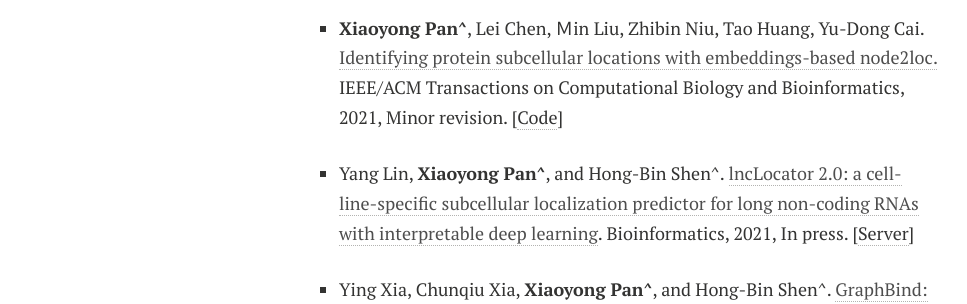
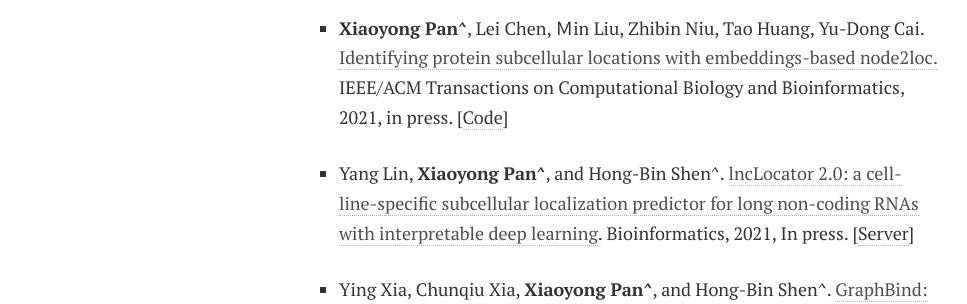
Before and after one commit to xypan1232/xypan1232.github.io, a Jekyll site: the page built from publications.md, in a window 1280 px wide and 900 px high. Shown: the part 407-711 px from the top of the window, without its empty margins (21-988 px from the left). Built offline with Jekyll 4.4.1, drawn with Linux system fonts in a browser that asks for light colours; nearby versions of some CDN libraries; Markdown is read by kramdown in place of the engine named in the settings.

Commit message:
Update publications.md

```diff
--- a/publications.md
+++ b/publications.md
@@ -15,7 +15,7 @@ Cheng-Peng Zhou, Di Wang, <b>Xiaoyong Pan</b>, and Hong-Bin Shen. Protein struct
 International Journal of Molecular Sciences, 2021 (in press).  [<a href="http://www.csbio.sjtu.edu.cn/bioinf/AIR/">Code</a>]
 	</p> </li>
 <li>
-    <p> <b>Xiaoyong Pan^</b>, Lei Chen, Ｍin Liu, Zhibin Niu, Tao Huang, Yu-Dong Cai. <a href="">Identifying protein subcellular locations with embeddings-based node2loc.</a> IEEE/ACM Transactions on Computational Biology and Bioinformatics, 2021, Minor revision. [<a href="https://github.com/xypan1232/node2loc">Code</a>]</p>
+    <p> <b>Xiaoyong Pan^</b>, Lei Chen, Ｍin Liu, Zhibin Niu, Tao Huang, Yu-Dong Cai. <a href="">Identifying protein subcellular locations with embeddings-based node2loc.</a> IEEE/ACM Transactions on Computational Biology and Bioinformatics, 2021, in press. [<a href="https://github.com/xypan1232/node2loc">Code</a>]</p>
   </li>
 
 <li>
```
